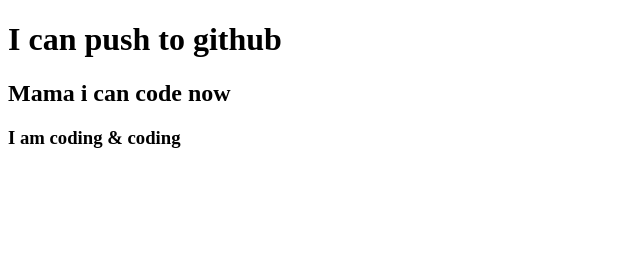
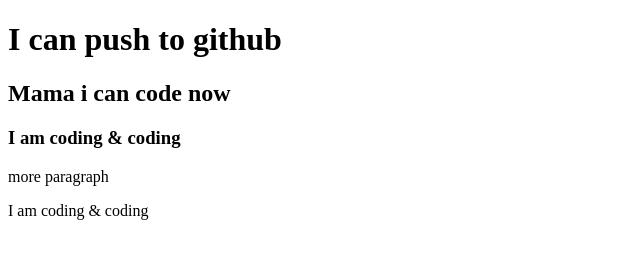
Before and after one commit to imranh0997/my-second-rrepo, a plain HTML site: page index.html in a window 1280 px wide. Shown: the whole page, without its empty margins (0-640 px from the left). Drawn offline with Linux system fonts and the light colour scheme.

Commit message:
styles added

```diff
--- a/index.html
+++ b/index.html
@@ -5,10 +5,13 @@
     <meta http-equiv="X-UA-Compatible" content="IE=edge">
     <meta name="viewport" content="width=device-width, initial-scale=1.0">
     <title>My Second Repo</title>
+    <link rel="stylesheet" href="style.css">
 </head>
 <body>
     <h1>I can push to github</h1>
     <h2>Mama i can code now</h2>
     <h3>I am coding & coding</h3>
+    <p>more paragraph</p>
+    <p>I am coding & coding</p>
 </body>
 </html>
```
Also changed, not shown: style.css (added).
